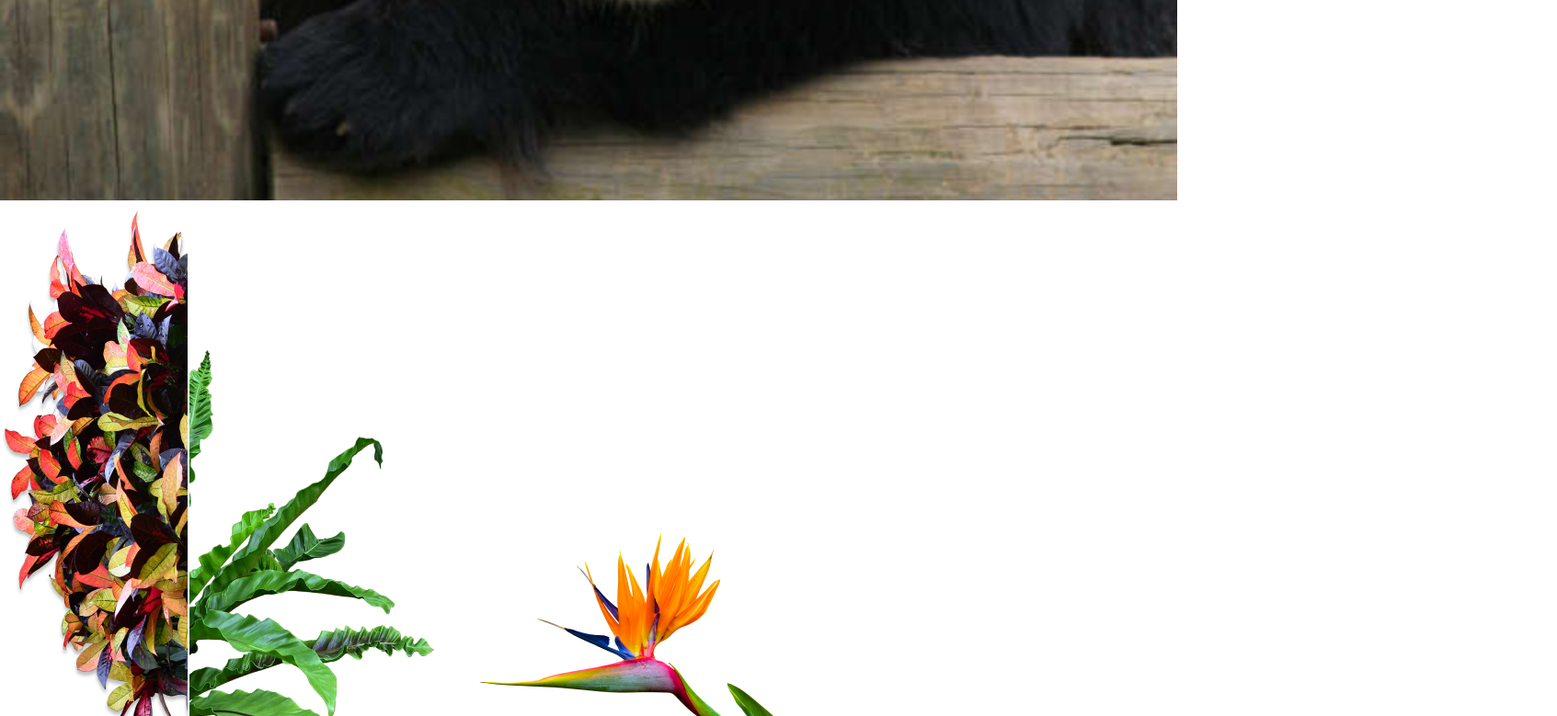
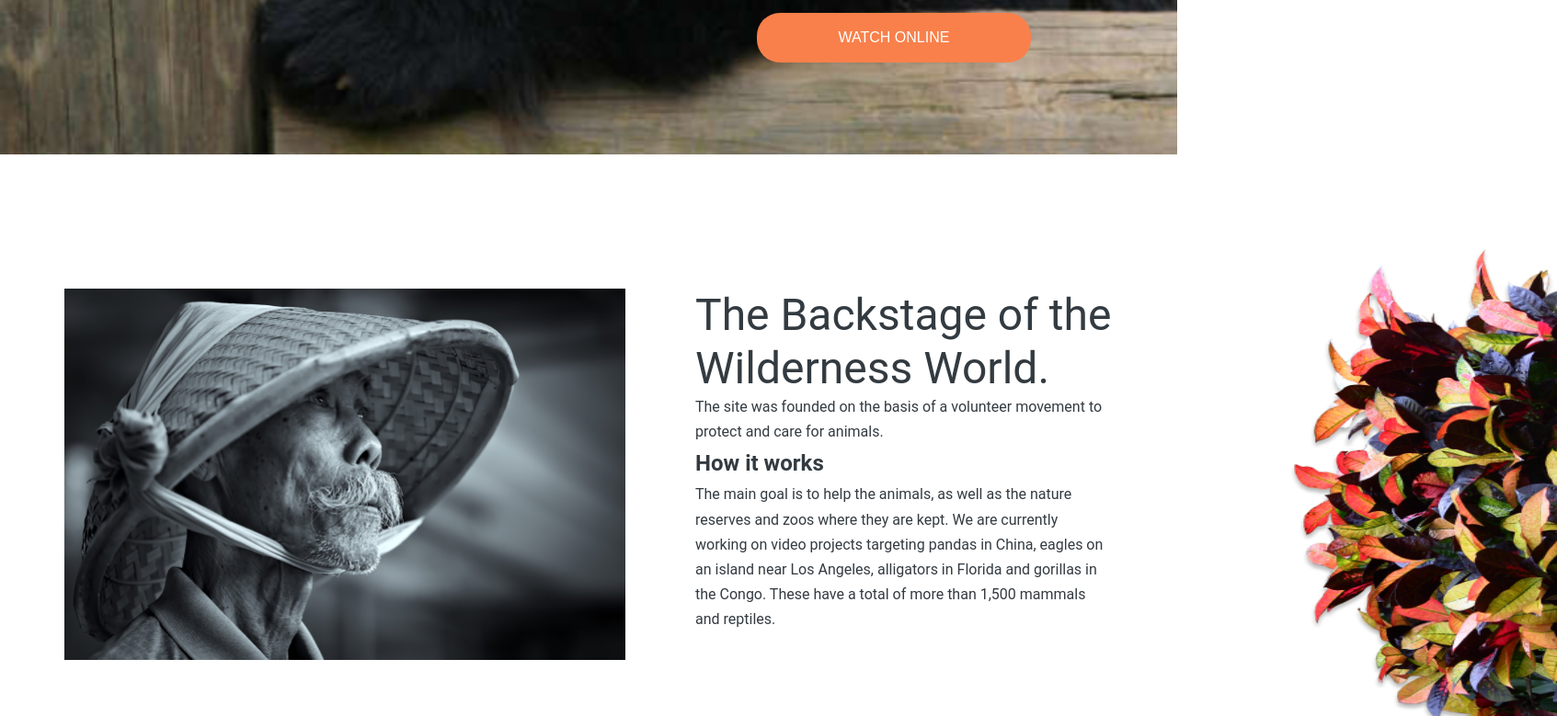
Before and after one commit to milanalim/online-zoo, a website: page index.html in a window 1280 px wide. Shown: the part 612-1391 px from the top of the page at 92% size, 1693 px wide, since content can reach past the window. Drawn offline with Linux system fonts and the light colour scheme.

Commit message:
feat: - styles updated - new components added

```diff
--- a/index.html
+++ b/index.html
@@ -9,6 +9,9 @@
     <link rel="stylesheet" href="css/style.css">
 </head>
 <body>
+
+<section class="section-welcome">
+
     <header class = "header">
         <div class="wrapper header__wrapper">
             <a href="#" class="logo">Logo</a>
@@ -24,8 +27,7 @@
             <a class="designed">Designed by ©lena</a>
         </div>
     </header>
-<section class="section-welcome">
-        <div class="container-welcome">
+
     <div class="circle"></div>
     <div class="heading">
         <h1 class="heading-primary">Watch your <span class="heading-primary__yellow">favorite</span> animal online</h1>
@@ -33,31 +35,28 @@
     <div class="btn-welcome">
         <button class="btn btn-elipse">Watch online</button>
     </div>
-        </div>
 </section>
 
 <section class="section-animals">
-    <div class="container-flowers">
         <img src="img/flower_foto1.png" alt="Photo1" class="flower_foto1">
-        <img src="img/flower_foto2.png" alt="Photo2" class="flower_foto2">
-        <img src="img/flower_foto3.png" alt="Photo3" class="flower_foto3">
+
     </div>
     <div class="wrapper">
         <div class="row">
-
+<div class="bamboo">
             <div class="col-1-of-2">
-                <img src="img/bamboo-cap.png" alt="Photo4" class="bamboo-cap">
+                <img src="img/bamboo-cap.png" alt="Photo4" class="bamboo-photo">
             </div>
 
             <div class="col-1-of-2">
-                <div class="how-it-works__text">
+                <div class="bamboo-text">
                     <h2 class="heading-secondary heading-secondary__black">The Backstage of the Wilderness World.</h2>
-                    <p class="paragraph">The site was founded on the basis of a volunteer movement to protect and care for animals.</p>
+                    <p class="paragraph paragraph-bamboo1">The site was founded on the basis of a volunteer movement to protect and care for animals.</p>
                     <h4 class="heading-quaternary">How it works</h4>
-                    <p class="paragraph">The main goal is to help the animals, as well as the nature reserves and zoos where they are kept. We are currently working on video projects targeting pandas in China, eagles on an island near Los Angeles, alligators in Florida and gorillas in the Congo. These have a total of more than 1,500 mammals and reptiles.</p>
+                    <p class="paragraph paragraph-bamboo2">The main goal is to help the animals, as well as the nature reserves and zoos where they are kept. We are currently working on video projects targeting pandas in China, eagles on an island near Los Angeles, alligators in Florida and gorillas in the Congo. These have a total of more than 1,500 mammals and reptiles.</p>
                 </div>
             </div>
-
+</div>
         </div>
     </div>
 
@@ -79,7 +78,8 @@
         <button class="btn btn-circle btn-circle__left">&rarr;</button>
         <button class="btn btn-elipse">Choose your favourite</button>
     </div>
-
+    <img src="img/flower_foto2.png" alt="Photo2" class="flower_foto2">
+    <img src="img/flower_foto3.png" alt="Photo3" class="flower_foto3">
 </section>
 
 <section class="section-pick">
--- a/styles/base/_typografy.scss
+++ b/styles/base/_typografy.scss
@@ -23,6 +23,8 @@ body {
 .heading-secondary{
   text-align: left;
   font-size: 4.8rem;
+  line-height: 120%;
+  font-weight: 400;
   &__orange{
     color: $color-primary;
     text-align: center;
--- /dev/null
+++ b/styles/components/_bamboo.scss
@@ -0,0 +1,16 @@
+.bamboo{
+  margin-top: 14.6rem;
+  height: 40rem;
+}
+
+.bamboo-text{
+  margin-left: 8.6rem;
+}
+
+.bamboo-photo{
+  width: 61rem;
+}
+
+.paragraph-bamboo1{
+  margin-top: 2rem;
+}
--- a/styles/main.scss
+++ b/styles/main.scss
@@ -8,7 +8,7 @@
 @import "base/typografy";
 //@import "base/utilities";
 //
-//@import "components/bg-video";
+@import "components/bamboo";
 @import "components/button";
 //@import "components/card";
 //@import "components/composition";
--- a/styles/pages/_home.scss
+++ b/styles/pages/_home.scss
@@ -8,21 +8,32 @@
   height: 780px;
 }
 
-.container-welcome{
-  margin-left: 80rem;
-}
+.btn-welcome{
+  //position: absolute;
+  //margin: 0;
+  //left: 983px;
+  //top: 626px;
 
-.btn-welcome{
   position: absolute;
-  margin: 0;
-  left: 50%;
-  transform: translateX(-50%);
+  width: 29.8rem;
+  height: 5.4rem;
+  left: calc(50% - 29.8rem/2 + 33.2rem);
+  top: 62.6rem;
 }
 
 .heading{
-  height: 50rem;
-  width: 40rem;
-  position: relative;
+  //height: 50rem;
+  //width: 40rem;
+  //position: relative;
+  //left: 880px;
+  //top: 96px;
+
+  position: absolute;
+  width: 50.031rem;
+  height: 40rem;
+  left: calc(50% - 50.031rem/2 + 33.015rem);
+  top: 16.6rem;
+
 }
 
 .circle{
@@ -32,4 +43,37 @@
   background-size: cover;
   border-radius: 50%;
   position: absolute;
+  left: calc(50% - 46.5rem/2 + 23.95rem);
+  top: 9.2rem;
 }
+
+.flower_foto1{
+  position: absolute;
+  width: 29.3rem;
+  height: 60.5rem;
+  left: 140rem;
+  top: 87.2rem;
+}
+
+.flower_foto2 {
+  position: absolute;
+  width: 29.2rem;
+  height: 46rem;
+  left: 0;
+  top: 214.9rem;
+}
+
+.flower_foto3{
+  position: absolute;
+  width: 36.8rem;
+  height: 27.5rem;
+  left: 123.2rem;
+  top: 233.4rem;
+}
+
+
+
+.section-animals{
+  background-color: $color-text-light;
+  height: 182.2rem;
+}
```
Also changed, not shown: css/style.css. Lines whose indentation alone changed are shown as unchanged.
